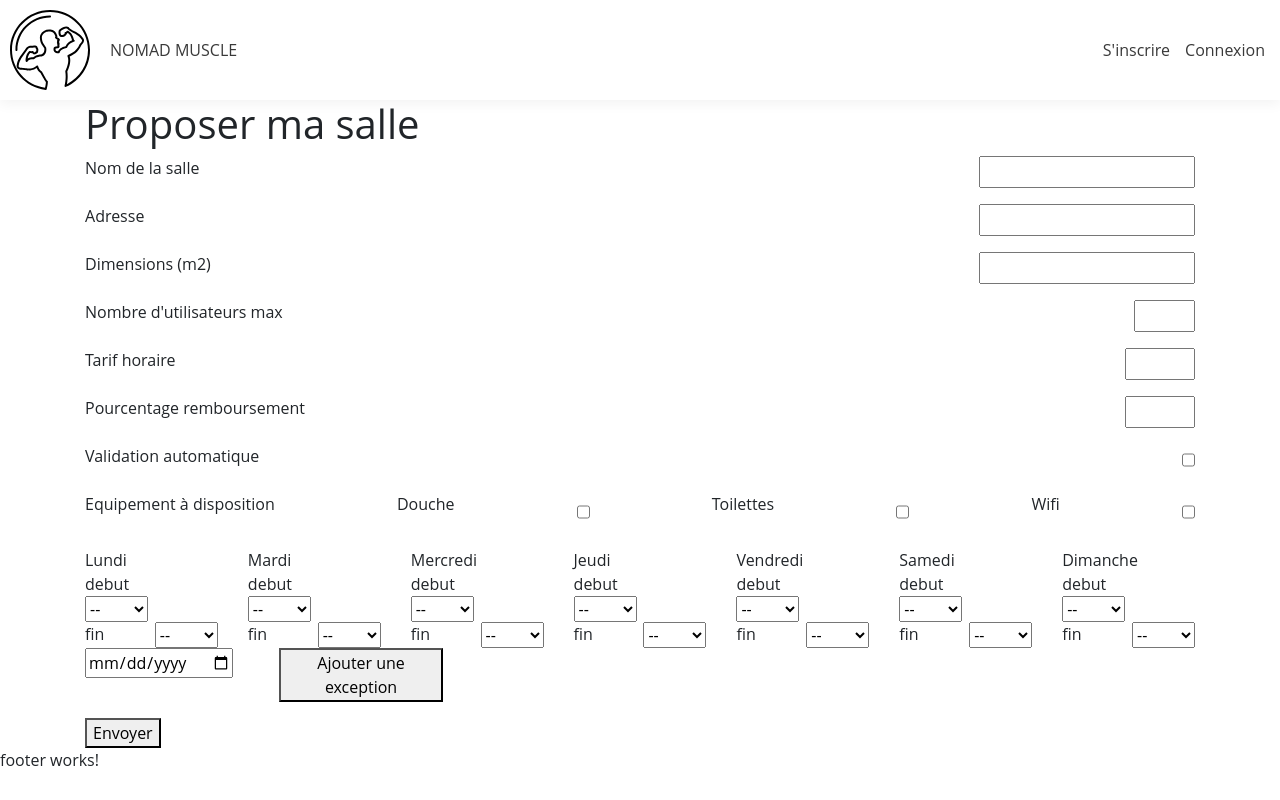
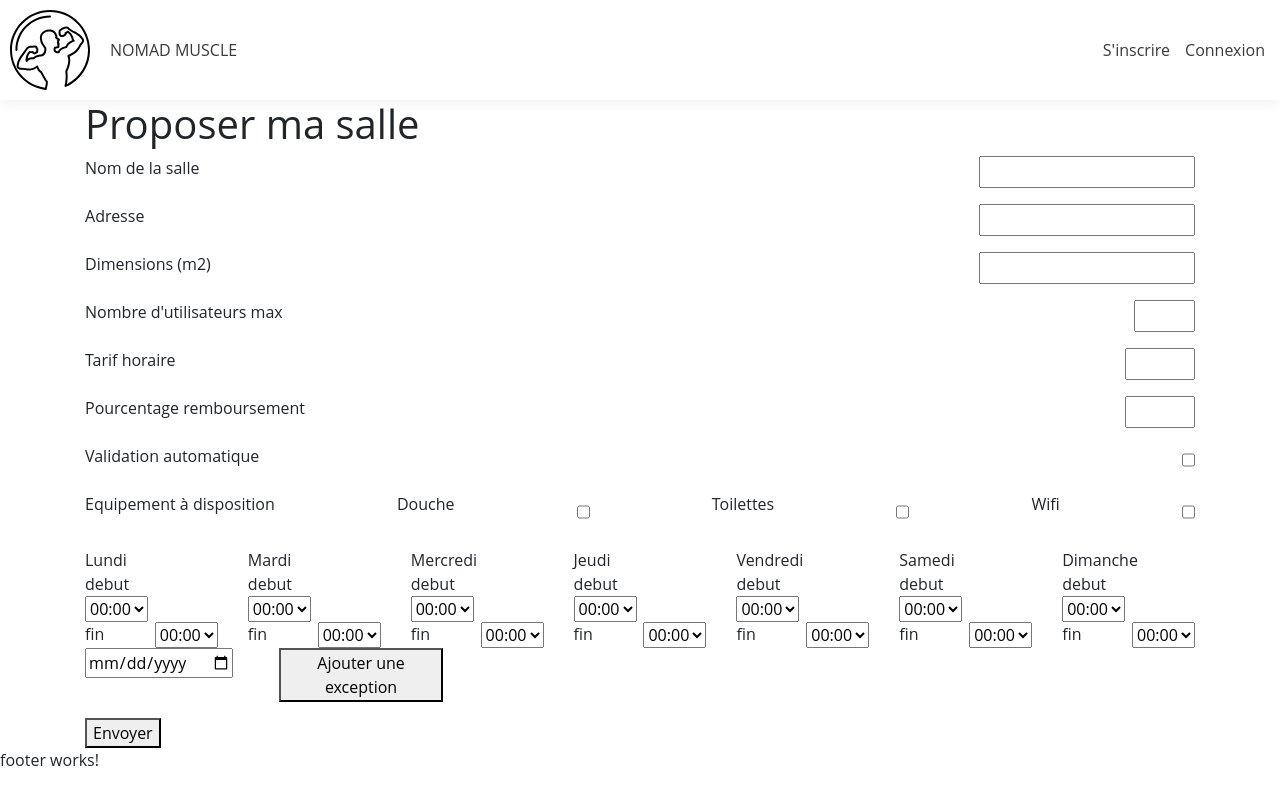
Before and after one commit to Petivi/nomadMuscle, an Angular app in the folder nomadMuscle/: page /enregistrer-salle in a window 1280 px wide. Built offline with nearby package versions, Linux system fonts and the light colour scheme.

Commit message:
add salle

```diff
--- a/nomadMuscle/src/app/register-room/register-room.component.html
+++ b/nomadMuscle/src/app/register-room/register-room.component.html
@@ -48,9 +48,9 @@
                     <div class="row">
                         <div class="col">debut</div>
                         <div class="col">
-                            <select id="">
+                            <select [(ngModel)]="jour.debut">
                                 <option selected value="">--</option>
-                                <option *ngFor="let t of times" [value]="t">{{t}}</option>
+                                <option *ngFor="let t of times" [value]="+t.value">{{t.display}}</option>
                                 {{times}}
                             </select>
                         </div>
@@ -58,9 +58,9 @@
                     <div class="row">
                         <div class="col">fin</div>
                         <div class="col">
-                            <select id="">
+                            <select [(ngModel)]="jour.fin">
                                 <option selected value="">--</option>
-                                <option *ngFor="let t of times" [value]="t">{{t}}</option>
+                                <option *ngFor="let t of times" [value]="t.value">{{t.display}}</option>
                                 {{times}}
                             </select>
                         </div>
--- a/nomadMuscle/src/app/register-room/register-room.component.ts
+++ b/nomadMuscle/src/app/register-room/register-room.component.ts
@@ -40,16 +40,18 @@ export class RegisterRoomComponent implements OnInit {
         for (var i = 0; tt < 24 * 60; i++) {
             var hh = Math.floor(tt / 60); // getting hours of day in 0-24 format
             var mm = (tt % 60); // getting minutes of the hour in 0-55 format
-            this.times[i] = ("0" + (hh)).slice(-2) + ':' + ("0" + mm).slice(-2); // pushing data in array in [00:00 - 12:00 AM/PM format]
+            this.times[i] = {display: ("0" + (hh)).slice(-2) + ':' + ("0" + mm).slice(-2), value: i}; // pushing data in array in [00:00 - 12:00 AM/PM format]
             tt = tt + x;
         }
     }
 
     addSalle() {
+        this.salle.disponibilite.semaine.forEach(jour => {
+            jour.debut = +jour.debut;
+            jour.fin = +jour.fin;
+        }); //TODO: mettre des erreur si il y a un debut > fin pour les disponibilité et si il manque les info obligatoire nom adresse etc...
         let value: any = { data: this.salle };
-        this._appService.post('salles', value).then(res => {
-            console.log(res);
-        });
+        this._appService.post('salles', value);
     }
 
     gestionEquipement(event, type: string) {
```
